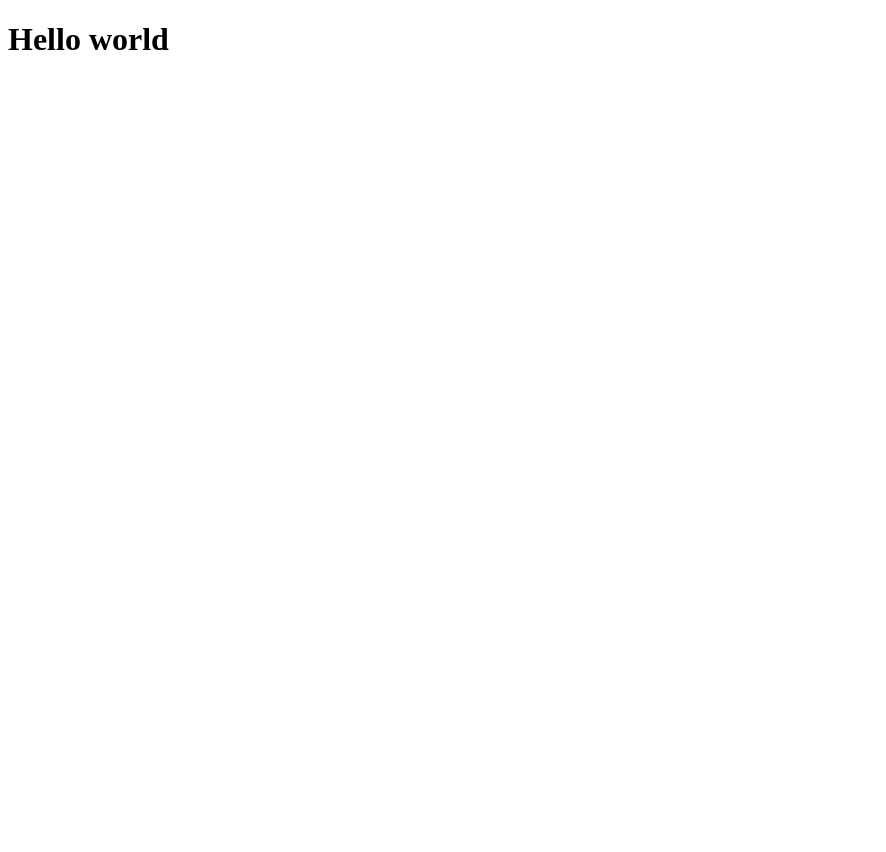
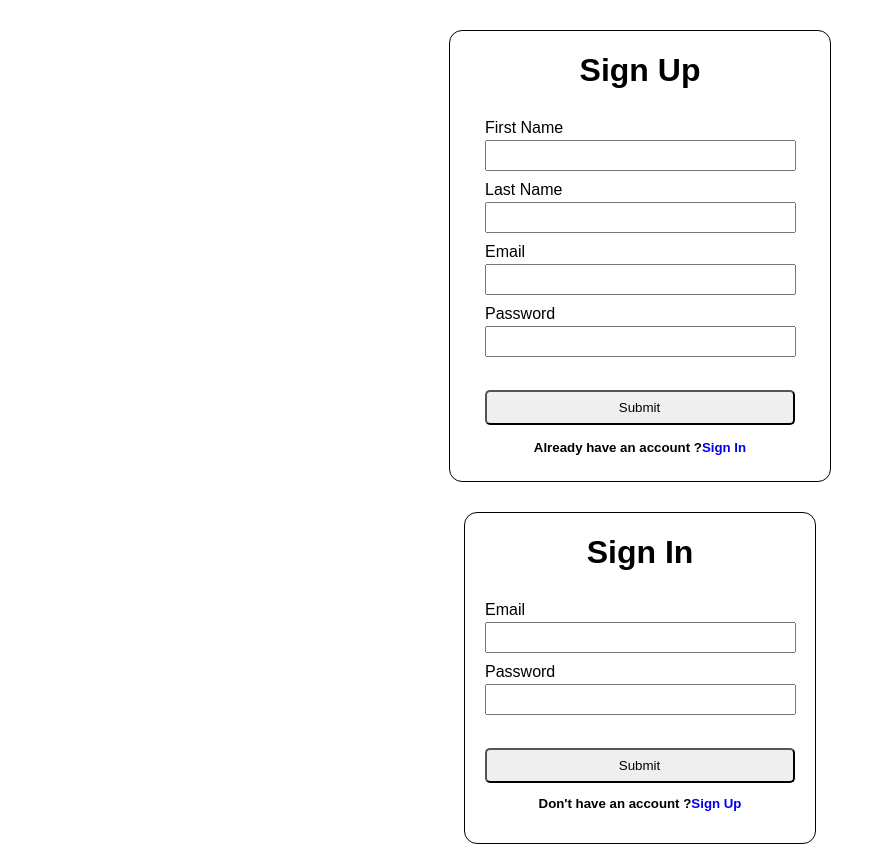
Before and after one commit to Sharmacs8853/overjoyed-field-1627, a React (Create React App) app in the folder frontend/: page /user/login in a window 1280 px wide. Shown: the whole page, without its empty margins (0-886 px from the left). Before the commit the page ends 800 px from the top, so only its background shows below. Built offline with nearby package versions, Linux system fonts and the light colour scheme.

Commit message:
basic login structure created

```diff
--- a/frontend/package.json
+++ b/frontend/package.json
@@ -6,6 +6,7 @@
     "@testing-library/jest-dom": "^5.16.5",
     "@testing-library/react": "^13.4.0",
     "@testing-library/user-event": "^13.5.0",
+    "axios": "^1.1.3",
     "react": "^18.2.0",
     "react-dom": "^18.2.0",
     "react-icons": "^4.6.0",
--- a/frontend/src/App.js
+++ b/frontend/src/App.js
@@ -1,8 +1,16 @@
-
+import AllRoutes from "./Pages/AllRoutes/AllRoutes"
+import Login from "./Pages/Login/Login";
+import Signup from "./Pages/Signup/Signup";
 
 function App() {
   return (
-         <h1>Hello world</h1>
+    <div>
+
+    <Signup/>
+    <Login/>
+
+    </div>
+
   );
 }
 
--- a/frontend/src/Pages/AllRoutes/AllRoutes.jsx
+++ b/frontend/src/Pages/AllRoutes/AllRoutes.jsx
@@ -1,13 +1,13 @@
 import React from 'react'
 import { Routes, Route } from "react-router-dom";
 import Login from '../Login/Login';
-import Mainpage from '../MainPage/mainpage';
-import Signup from '../Signup/Signup';
+// import Mainpage from '../MainPage/Mainpage';
+import Signup from "../Signup/Signup";
 
 const AllRoutes = () => {
   return (
     <Routes>
-        <Route path="/" element={<Mainpage />}></Route>
+        {/* <Route path="/" element={<Mainpage />}></Route> */}
         <Route path="/user/login" element={<Login />}></Route>
         <Route path="/user/Signup" element={<Signup/>}></Route>
     </Routes>
--- a/frontend/src/Pages/Login/Login.jsx
+++ b/frontend/src/Pages/Login/Login.jsx
@@ -1,11 +1,93 @@
-import React from 'react'
+import React, { useState } from "react";
+import {
+  HeadingWrapper,
+  InputWrapper,
+  LoginWrapper,
+} from "../../Style/login.style"
+
+import {SubmitWrapper} from "../../Style/signup.style"
+import { NavLink } from "../../Style/signup.style"
+import {login} from "../../Redux/AuthReducer/action"
+import { useDispatch,useSelector } from "react-redux";
+import {useNavigate} from "react-router-dom"
+
 
 const Login = () => {
+  const dispatch=useDispatch();
+  const [email,setEmail]=useState("")
+  const [password,setPassword]=useState("")
+  const navigate=useNavigate();
+
+  const {isError,isLoading}=useSelector((state)=>{return {isError:state.AuthReducer.isError,isLoading:state.AuthReducer.isLoading}})
+
+
+
+  const handleSubmit=(e)=>{
+    e.preventDefault();
+    if(email && password){
+      const payload={
+        email:email,
+        password:password
+       }
+       dispatch(login(payload)).then((res)=>{
+
+       if(res.payload.token){
+        const user_token=res.payload.token;
+        const first_name=res.payload.name
+        const last_name=res.payload.title
+        const user_email=res.payload.email
+
+
+        const data={
+           name:first_name,
+           title:last_name,
+           email:user_email,
+           token:user_token
+        }
+
+        localStorage.setItem("profile",JSON.stringify(data))
+        navigate("/")
+
+       }
+       else{
+        alert(res.payload.mesg)
+       }
+
+
+       }).catch((err)=>{
+        console.log(err)
+       })
+    }
+  }
+
   return (
-    <div>
 
-    </div>
-  )
-}
 
-export default Login
+    // isLoading ?<img src="https://createwebsite.net/wp-content/uploads/2015/09/GD.gif" style={{height:"150px",display:"flex",alignItems:"center",justifyContent:"center",margin:"auto",marginTop:"200px"}}></img>  :
+
+
+    <LoginWrapper>
+      <HeadingWrapper>
+        <h1>Sign In</h1>
+      </HeadingWrapper>
+      <form onSubmit={handleSubmit}>
+        <InputWrapper>
+          <label>Email</label>
+          <br />
+          <input value={email} type="text" onChange={(e)=>setEmail(e.target.value)}></input>
+          <br />
+          <label>Password</label>
+          <br />
+          <input vlaue={password} type="text" onChange={(e)=>setPassword(e.target.value)}></input>
+          <SubmitWrapper>
+          <input type="submit"></input>
+          </SubmitWrapper>
+
+        </InputWrapper>
+      </form>
+      <h5>Don't have an account ?<NavLink to="/signup">Sign Up</NavLink></h5>
+    </LoginWrapper>
+  );
+};
+
+export default Login;
--- a/frontend/src/Pages/Signup/Signup.jsx
+++ b/frontend/src/Pages/Signup/Signup.jsx
@@ -1,11 +1,75 @@
 import React from 'react'
+import {Link,useNavigate} from "react-router-dom"
+import { HeadingWrapper, InputWrapper, NavLink, SignupWrapper, SubmitWrapper } from '../../Style/signup.style'
+import { useState } from 'react'
+import { useDispatch,useSelector } from 'react-redux'
+import {signup} from  "../../Redux/AuthReducer/action"
 
 const Signup = () => {
+  const dispatch=useDispatch();
+  const navigate=useNavigate()
+  const [alrt,setAlrt]=useState("")
+  const [name,setName]=useState("")
+  const [last,setLast]=useState("")
+  const [email,setEmail]=useState("")
+  const [password,setPassword]=useState("")
+
+  const {isError,isLoading}=useSelector((state)=>{return {isError:state.AuthReducer.isError,isLoading:state.AuthReducer.isLoading}})
+
+
+
+
+  const handleSubmit=(e)=>{
+    const payload={
+      first_name:name,
+      last_name:last,
+      email:email,
+      password:password
+    }
+    e.preventDefault();
+    if(name && last && email && password){
+       dispatch(signup(payload)).then((res)=>{
+        let resp=(res.payload.data.mesg)
+         setAlrt(resp)
+         alert(resp)
+         navigate("/login")
+       }).catch((err)=>{
+        console.log(err)
+       })
+    }
+
+  }
+
   return (
-    <div>
 
-    </div>
+        // isLoading ?<img src="https://createwebsite.net/wp-content/uploads/2015/09/GD.gif" style={{height:"150px",display:"flex",alignItems:"center",justifyContent:"center",margin:"auto",marginTop:"200px"}}></img> :
+
+
+        <SignupWrapper>
+
+        <HeadingWrapper><h1>Sign Up</h1></HeadingWrapper>
+         <form onSubmit={handleSubmit}>
+          <InputWrapper>
+
+          <label>First Name</label><br/>
+           <input value={name} type="text" onChange={(e)=>setName(e.target.value)}></input>
+           <label>Last Name</label><br/>
+           <input value={last} type="text" onChange={(e)=>setLast(e.target.value)}></input>
+           <label>Email</label><br/>
+           <input value={email} type="text" onChange={(e)=>setEmail(e.target.value)}></input>
+           <label>Password</label><br/>
+           <input value={password}  type="text" onChange={(e)=>setPassword(e.target.value)}></input>
+           <SubmitWrapper>
+           <input type="submit"></input>
+           </SubmitWrapper>
+
+          </InputWrapper>
+
+         </form>
+         <h5>Already have an account ?<NavLink to="/login">Sign In</NavLink></h5>
+      </SignupWrapper>
+
   )
 }
 
-export default Signup
+export default Signup;
--- /dev/null
+++ b/frontend/src/Style/login.style.jsx
@@ -0,0 +1,49 @@
+import styled from "styled-components";
+
+export const LoginWrapper=styled.div`
+   font-family:sans-serif;
+    width:350px;
+    height:330px;
+    margin:auto;
+    border:1px solid black;
+    margin-top:30px;
+    border-radius:13px;
+    input{
+       width:300px;
+       height:25px;
+       padding-left:5px;
+       margin-top:3px;
+       margin-bottom:10px;
+    }
+    h5{
+
+        text-align: center;
+        margin-top:3px;
+
+    }
+
+`
+
+export const InputWrapper=styled.div`
+  margin:auto;
+  width:310px;
+
+`
+
+export const HeadingWrapper=styled.div `
+    text-align:center;
+    margin-top:10px;
+    margin-bottom:30px;
+
+`
+
+export const SubmitWrapper=styled.div`
+
+    margin-top:20px;
+    input{
+        width:100%;
+        height:35px;
+        border-radius:5px;
+
+    }
+`
--- /dev/null
+++ b/frontend/src/Style/signup.style.jsx
@@ -0,0 +1,54 @@
+import styled from "styled-components";
+import {Link} from "react-router-dom";
+
+export const SignupWrapper=styled.div`
+    font-family:sans-serif;
+    width:380px;
+    height:450px;
+    margin:auto;
+    margin-top:30px;
+    border-radius:13px;
+    border:1px solid black;
+    input{
+       width:300px;
+       height:25px;
+       padding-left:5px;
+       margin-top:3px;
+       margin-bottom:10px;
+    }
+
+
+    h5{
+        text-align: center;
+        margin-top:5px;
+        text-decoration:none;
+    }
+
+`
+
+
+export const InputWrapper=styled.div`
+  margin:auto;
+  width:310px;
+
+`
+
+export const HeadingWrapper=styled.div `
+    text-align:center;
+    margin-top:10px;
+    margin-bottom:30px;
+`
+
+export const SubmitWrapper=styled.div`
+
+    margin-top:20px;
+    input{
+        width:100%;
+        height:35px;
+        border-radius:5px;
+
+    }
+`
+export const NavLink=styled(Link)`
+    text-decoration:none;
+`
```
Also changed, not shown: 1 other file (tests, documents, lock files or other folders).
